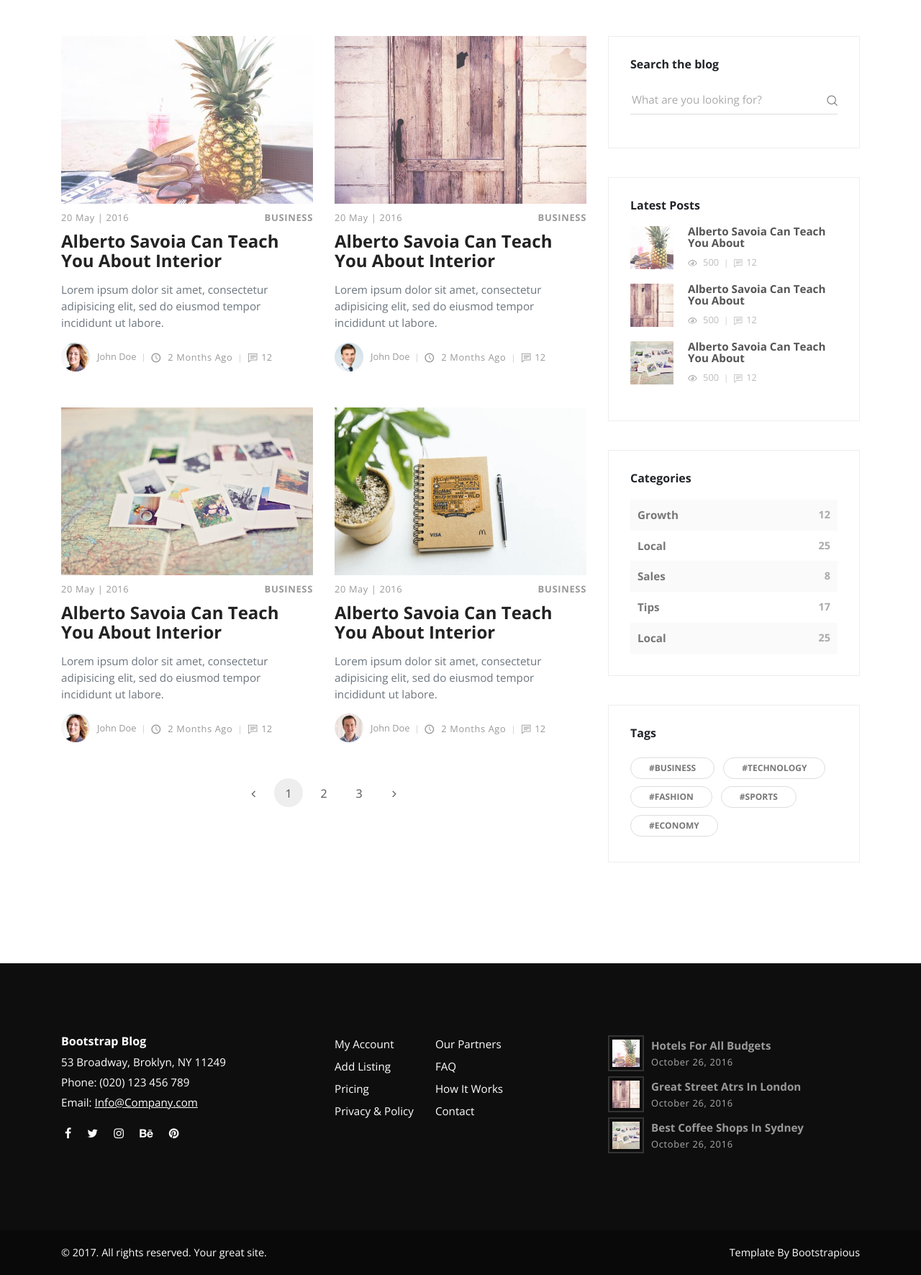
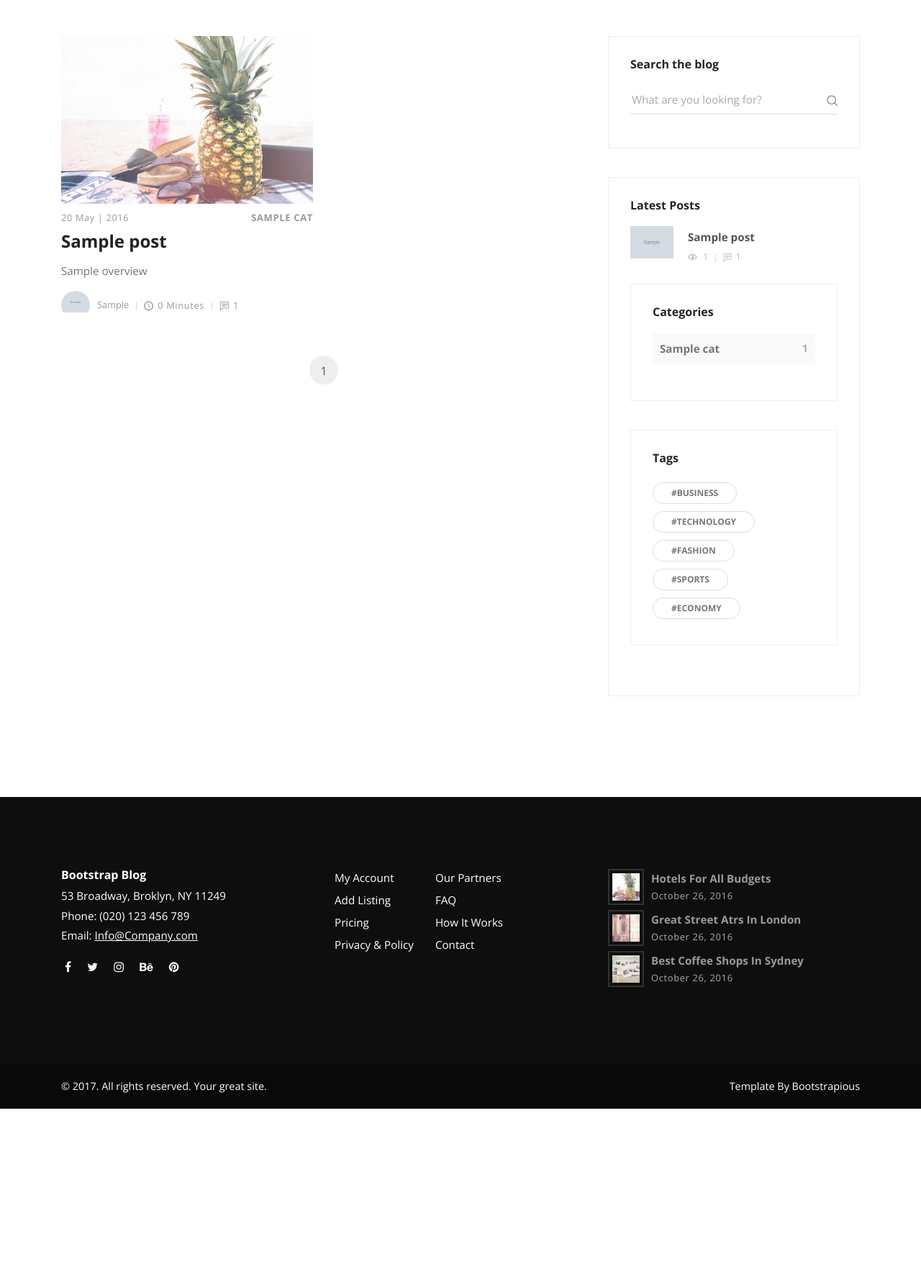
Before and after one commit to AndyDeNike/security_now, a Django app: template templates/blog.html in a window 1280 px wide. Shown: the part 81-1852 px from the top of the page at 72% size. After the commit the page ends 1621 px from the top, so only its background shows below. Run offline with Django 3.2, Linux system fonts and the light colour scheme; the template is opened without the code that fills it: most values are stand-ins (such as "Sample title", 1, 10 or a date in 2020); grey boxes marked "Sample" are stand-in pictures; some libraries are stand-ins or nearby versions.

Commit message:
Dynamic looping from view added

```diff
--- a/templates/blog.html
+++ b/templates/blog.html
@@ -10,86 +10,41 @@
           <div class="container">
             <div class="row">
               <!-- post -->
+              {% for post in queryset %}
               <div class="post col-xl-6">
                 <div class="post-thumbnail"><a href="post.html"><img src="{% static 'img/blog-post-1.jpeg' %}" alt="..." class="img-fluid"></a></div>
                 <div class="post-details">
                   <div class="post-meta d-flex justify-content-between">
                     <div class="date meta-last">20 May | 2016</div>
-                    <div class="category"><a href="#">Business</a></div>
-                  </div><a href="post.html">
-                    <h3 class="h4">Alberto Savoia Can Teach You About Interior</h3></a>
-                  <p class="text-muted">Lorem ipsum dolor sit amet, consectetur adipisicing elit, sed do eiusmod tempor incididunt ut labore.</p>
-                  <footer class="post-footer d-flex align-items-center"><a href="#" class="author d-flex align-items-center flex-wrap">
-                      <div class="avatar"><img src="{% static 'img/avatar-3.jpg' %}" alt="..." class="img-fluid"></div>
-                      <div class="title"><span>John Doe</span></div></a>
-                    <div class="date"><i class="icon-clock"></i> 2 months ago</div>
-                    <div class="comments meta-last"><i class="icon-comment"></i>12</div>
+                    {% for cat in queryset.categories.all %}
+                    <div class="category"><a href="#">{{ cat }}</a></div>
+                    {% endfor %}
+                  </div><a href="{{ post.get_absolute_url }}">
+                    <h3 class="h4">{{ post.title }}</h3></a>
+                  <p class="text-muted">{{ post.overview }}</p>
+                  <footer class="post-footer d-flex align-items-center">
+                    <a href="#" class="author d-flex align-items-center flex-wrap">
+                      <div class="avatar"><img src="{{ post.author.profile_picture.url }}" alt="..." class="img-fluid"></div>
+                      <div class="title"><span>{{ post.author.user.username }}</span></div>
+                    </a>
+                    <div class="date"><i class="icon-clock"></i>{{ post.timestamp|timesince }}</div>
+                    <div class="comments meta-last"><i class="icon-comment"></i>{{ post.comment_count }}</div>
                   </footer>
                 </div>
               </div>
-              <!-- post             -->
-              <div class="post col-xl-6">
-                <div class="post-thumbnail"><a href="post.html"><img src="{% static 'img/blog-post-2.jpg' %}" alt="..." class="img-fluid"></a></div>
-                <div class="post-details">
-                  <div class="post-meta d-flex justify-content-between">
-                    <div class="date meta-last">20 May | 2016</div>
-                    <div class="category"><a href="#">Business</a></div>
-                  </div><a href="post.html">
-                    <h3 class="h4">Alberto Savoia Can Teach You About Interior</h3></a>
-                  <p class="text-muted">Lorem ipsum dolor sit amet, consectetur adipisicing elit, sed do eiusmod tempor incididunt ut labore.</p>
-                  <div class="post-footer d-flex align-items-center"><a href="#" class="author d-flex align-items-center flex-wrap">
-                      <div class="avatar"><img src="{% static 'img/avatar-2.jpg' %}" alt="..." class="img-fluid"></div>
-                      <div class="title"><span>John Doe</span></div></a>
-                    <div class="date"><i class="icon-clock"></i> 2 months ago</div>
-                    <div class="comments meta-last"><i class="icon-comment"></i>12</div>
-                  </div>
-                </div>
-              </div>
-              <!-- post             -->
-              <div class="post col-xl-6">
-                <div class="post-thumbnail"><a href="post.html"><img src="{% static 'img/blog-post-3.jpeg' %}" alt="..." class="img-fluid"></a></div>
-                <div class="post-details">
-                  <div class="post-meta d-flex justify-content-between">
-                    <div class="date meta-last">20 May | 2016</div>
-                    <div class="category"><a href="#">Business</a></div>
-                  </div><a href="post.html">
-                    <h3 class="h4">Alberto Savoia Can Teach You About Interior</h3></a>
-                  <p class="text-muted">Lorem ipsum dolor sit amet, consectetur adipisicing elit, sed do eiusmod tempor incididunt ut labore.</p>
-                  <div class="post-footer d-flex align-items-center"><a href="#" class="author d-flex align-items-center flex-wrap">
-                      <div class="avatar"><img src="{% static 'img/avatar-3.jpg' %}" alt="..." class="img-fluid"></div>
-                      <div class="title"><span>John Doe</span></div></a>
-                    <div class="date"><i class="icon-clock"></i> 2 months ago</div>
-                    <div class="comments meta-last"><i class="icon-comment"></i>12</div>
-                  </div>
-                </div>
-              </div>
-              <!-- post -->
-              <div class="post col-xl-6">
-                <div class="post-thumbnail"><a href="post.html"><img src="{% static 'img/blog-post-4.jpeg' %}" alt="..." class="img-fluid"></a></div>
-                <div class="post-details">
-                  <div class="post-meta d-flex justify-content-between">
-                    <div class="date meta-last">20 May | 2016</div>
-                    <div class="category"><a href="#">Business</a></div>
-                  </div><a href="post.html">
-                    <h3 class="h4">Alberto Savoia Can Teach You About Interior</h3></a>
-                  <p class="text-muted">Lorem ipsum dolor sit amet, consectetur adipisicing elit, sed do eiusmod tempor incididunt ut labore.</p>
-                  <div class="post-footer d-flex align-items-center"><a href="#" class="author d-flex align-items-center flex-wrap">
-                      <div class="avatar"><img src="{% static 'img/avatar-1.jpg' %}" alt="..." class="img-fluid"></div>
-                      <div class="title"><span>John Doe</span></div></a>
-                    <div class="date"><i class="icon-clock"></i> 2 months ago</div>
-                    <div class="comments meta-last"><i class="icon-comment"></i>12</div>
-                  </div>
-                </div>
-              </div>
+              {% endfor %}
             </div>
             <!-- Pagination -->
             <nav aria-label="Page navigation example">
               <ul class="pagination pagination-template d-flex justify-content-center">
-                <li class="page-item"><a href="#" class="page-link"> <i class="fa fa-angle-left"></i></a></li>
-                <li class="page-item"><a href="#" class="page-link active">1</a></li>
-                <li class="page-item"><a href="#" class="page-link">2</a></li>
-                <li class="page-item"><a href="#" class="page-link">3</a></li>
-                <li class="page-item"><a href="#" class="page-link"> <i class="fa fa-angle-right"></i></a></li>
+                {% if queryset.has_previous %}
+                <li class="page-item"><a href="?{{ page_request_var }}={{ queryset.previous_page_number }}" class="page-link"> <i class="fa fa-angle-left"></i></a></li>
+                {% endif %}
+                <li class="page-item"><a href="?{{ page_request_var }}={{ queryset.number }}" class="page-link active">{{ queryset.number }}</a></li>
+
+                {% if queryset.has_next %}
+                <li class="page-item"><a href="?{{ page_request_var }}={{ queryset.next_page_number }}" class="page-link"> <i class="fa fa-angle-right"></i></a></li>
+                {% endif %}
               </ul>
             </nav>
           </div>
@@ -100,9 +55,9 @@
             <header>
               <h3 class="h6">Search the blog</h3>
             </header>
-            <form action="#" class="search-form">
+            <form action="{% url 'search' %}" class="search-form">
               <div class="form-group">
-                <input type="search" placeholder="What are you looking for?">
+                <input type="text" name="q" placeholder="What are you looking for?">
                 <button type="submit" class="submit"><i class="icon-search"></i></button>
               </div>
             </form>
@@ -113,44 +68,30 @@
               <h3 class="h6">Latest Posts</h3>
             </header>
             <div class="blog-posts"><a href="#">
+              {% for post in most_recent %}
+              <a href="{{ post.get_absolute_url }}">
                 <div class="item d-flex align-items-center">
-                  <div class="image"><img src="{% static 'img/small-thumbnail-1.jpg' %}" alt="..." class="img-fluid"></div>
-                  <div class="title"><strong>Alberto Savoia Can Teach You About</strong>
+                  <div class="image"><img src="{{ post.thumbnail.url }}" alt="..." class="img-fluid"></div>
+                  <div class="title"><strong>{{ post.title }}</strong>
                     <div class="d-flex align-items-center">
-                      <div class="views"><i class="icon-eye"></i> 500</div>
-                      <div class="comments"><i class="icon-comment"></i>12</div>
+                      <div class="views"><i class="icon-eye"></i> {{ post.view_count }}</div>
+                      <div class="comments"><i class="icon-comment"></i>{{ post.comment_count }}</div>
                     </div>
                   </div>
-                </div></a><a href="#">
-                <div class="item d-flex align-items-center">
-                  <div class="image"><img src="{% static 'img/small-thumbnail-2.jpg' %}" alt="..." class="img-fluid"></div>
-                  <div class="title"><strong>Alberto Savoia Can Teach You About</strong>
-                    <div class="d-flex align-items-center">
-                      <div class="views"><i class="icon-eye"></i> 500</div>
-                      <div class="comments"><i class="icon-comment"></i>12</div>
-                    </div>
-                  </div>
-                </div></a><a href="#">
-                <div class="item d-flex align-items-center">
-                  <div class="image"><img src="{% static 'img/small-thumbnail-3.jpg' %}" alt="..." class="img-fluid"></div>
-                  <div class="title"><strong>Alberto Savoia Can Teach You About</strong>
-                    <div class="d-flex align-items-center">
-                      <div class="views"><i class="icon-eye"></i> 500</div>
-                      <div class="comments"><i class="icon-comment"></i>12</div>
-                    </div>
-                  </div>
-                </div></a></div>
+                </div>
+              </a>
+              {% endfor %}
           </div>
           <!-- Widget [Categories Widget]-->
           <div class="widget categories">
             <header>
               <h3 class="h6">Categories</h3>
             </header>
-            <div class="item d-flex justify-content-between"><a href="#">Growth</a><span>12</span></div>
-            <div class="item d-flex justify-content-between"><a href="#">Local</a><span>25</span></div>
-            <div class="item d-flex justify-content-between"><a href="#">Sales</a><span>8</span></div>
-            <div class="item d-flex justify-content-between"><a href="#">Tips</a><span>17</span></div>
-            <div class="item d-flex justify-content-between"><a href="#">Local</a><span>25</span></div>
+            {% for cat in category_count %}
+            <div class="item d-flex justify-content-between">
+              <a href="#">{{ cat.categories__title }}</a><span>{{ cat.categories__title__count }}</span>
+            </div>
+            {% endfor %}
           </div>
           <!-- Widget [Tags Cloud Widget]-->
           <div class="widget tags">
```
